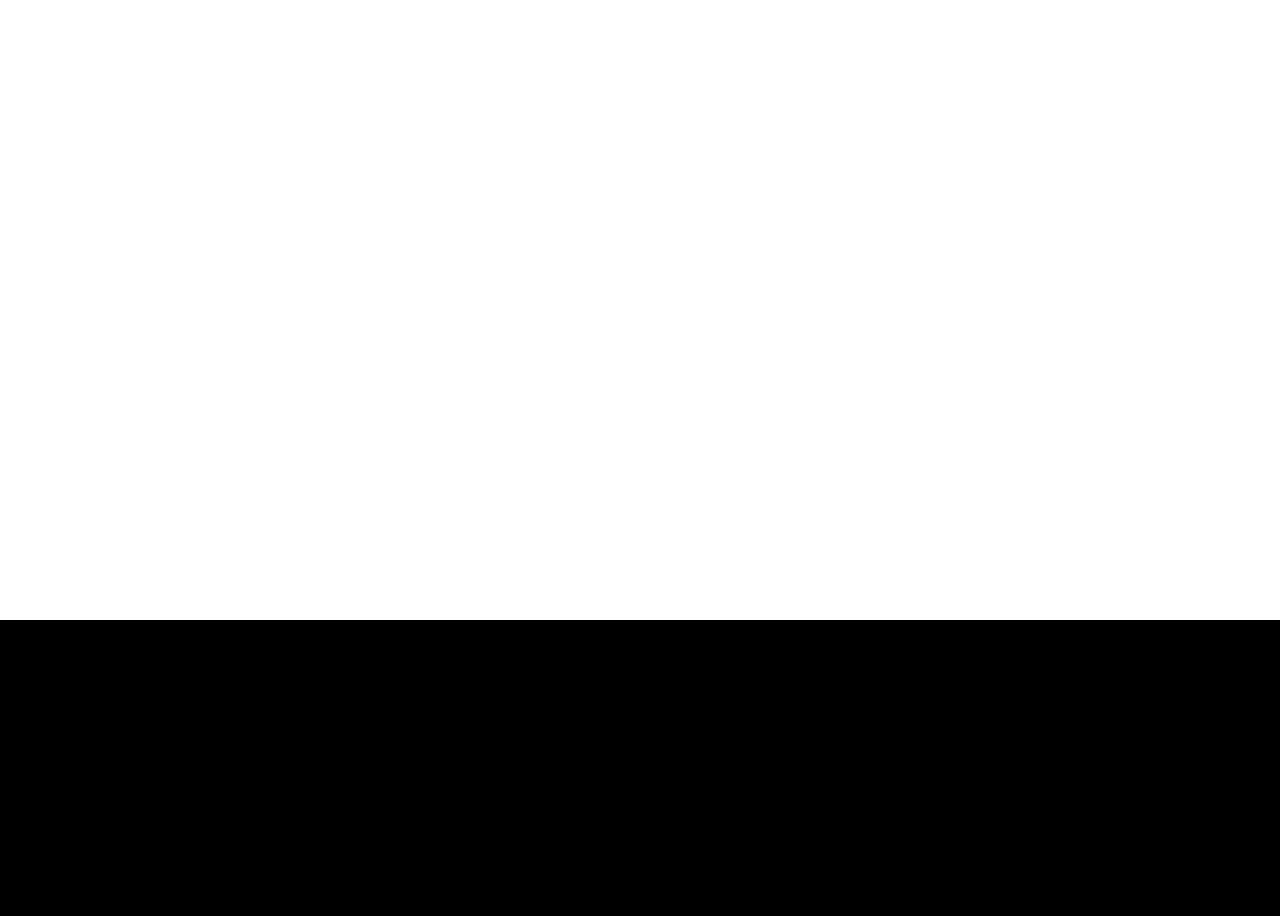
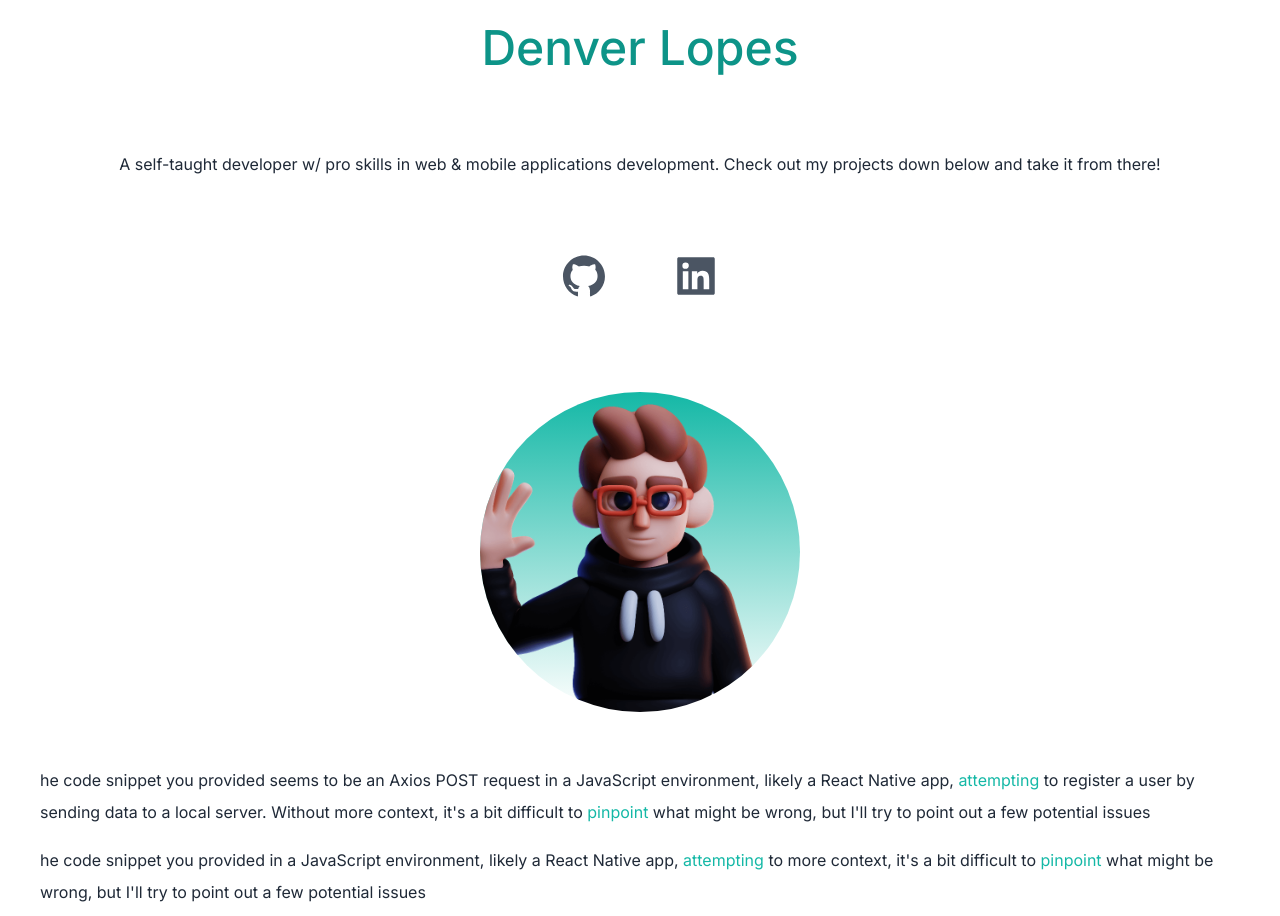
Before and after one commit to knightbane186/portfolio_website, a Next.js app in the folder portfolio/: page / in a window 1280 px wide. Shown: the part 180-1096 px from the top of the page. Before the commit the page ends 800 px from the top, so only its background shows below. Built offline with nearby package versions, Linux system fonts and the light colour scheme.

Commit message:
profiling

```diff
--- a/portfolio/app/page.js
+++ b/portfolio/app/page.js
@@ -1,5 +1,8 @@
 import Head from "next/head";
 import {BsFillMoonStarsFill} from 'react-icons/bs';
+import {AiFillGithub, AiFillLinkedin} from 'react-icons/ai'
+import Image from "next/image";
+import deved from "../public/dev-ed-wave.png";
 
 export default function Home() {
   return (
@@ -12,7 +15,7 @@ export default function Home() {
       <main className="bg-white px-10 ">
         <section className=" min-h-screen">
 <nav className="py-10 mb-12 flex justify-between">
-  <h1 className="text-xl">developed by</h1>
+  <h1 className="text-xl font-burtons">developed by</h1>
   <ul className="flex items-center">
     <li>
       <BsFillMoonStarsFill className="cursor-pointer text-xl"/>
@@ -20,7 +23,32 @@ export default function Home() {
     <li><a className="bg-gradient-to-r from-cyan-500 to-teal-500 text-white px-4 py-2 rounded-md ml-8 " href="#">Resume</a></li>
   </ul>
 </nav>
+<div className="text-center p-10">
+  <h2 className="text-5xl py-2 text-teal-600 font-medium">Denver Lopes</h2>
+  <h3 className="text-2xl py-2">Full-Stack Developer.</h3>
+  <p className="text-md py-5 leading-8 text-gray-800">
+    A self-taught developer w/ pro skills in web & mobile applications development.
+    Check out my projects down below and take it from there!
+  </p>
+</div>
+<div className="text-5xl flex justify-center gap-16 py-3 text-gray-600">
+<AiFillGithub/>
+<AiFillLinkedin/>
+</div>
+<div className="relative bg-gradient-to-b from-teal-500 rounded-full w-80 h-80 mt-20 mx-auto overflow-hidden">
+  {/* now some  comps below are Next.js specific */}
+  <Image src={deved}  layout="fill" objectFit="cover"/>
+</div>
         </section>
+
+<section>
+  <div>
+    <h3 className="text-3xl py-1">My skills package</h3>
+    <p className="text-md py-2 leading-8 text-gray-800">he code snippet you provided seems to be an Axios POST request in a JavaScript environment, likely a React Native app, <span className="text-teal-500">attempting</span>  to register a user by sending data to a local server. Without more context, it's a bit difficult to <span className="text-teal-500">pinpoint</span> what might be wrong, but I'll try to point out a few potential issues</p>
+    <p className="text-md py-2 leading-8 text-gray-800">he code snippet you provided  in a JavaScript environment, likely a React Native app, <span className="text-teal-500">attempting</span>  to more context, it's a bit difficult to <span className="text-teal-500">pinpoint</span> what might be wrong, but I'll try to point out a few potential issues</p>
+  </div>
+</section>
+
       </main>
     </div>
   );
--- a/portfolio/tailwind.config.js
+++ b/portfolio/tailwind.config.js
@@ -7,6 +7,9 @@ module.exports = {
   ],
   theme: {
     extend: {
+      fontFamily: {
+burtons: "burtons",
+      },
       backgroundImage: {
         'gradient-radial': 'radial-gradient(var(--tw-gradient-stops))',
         'gradient-conic':
```
